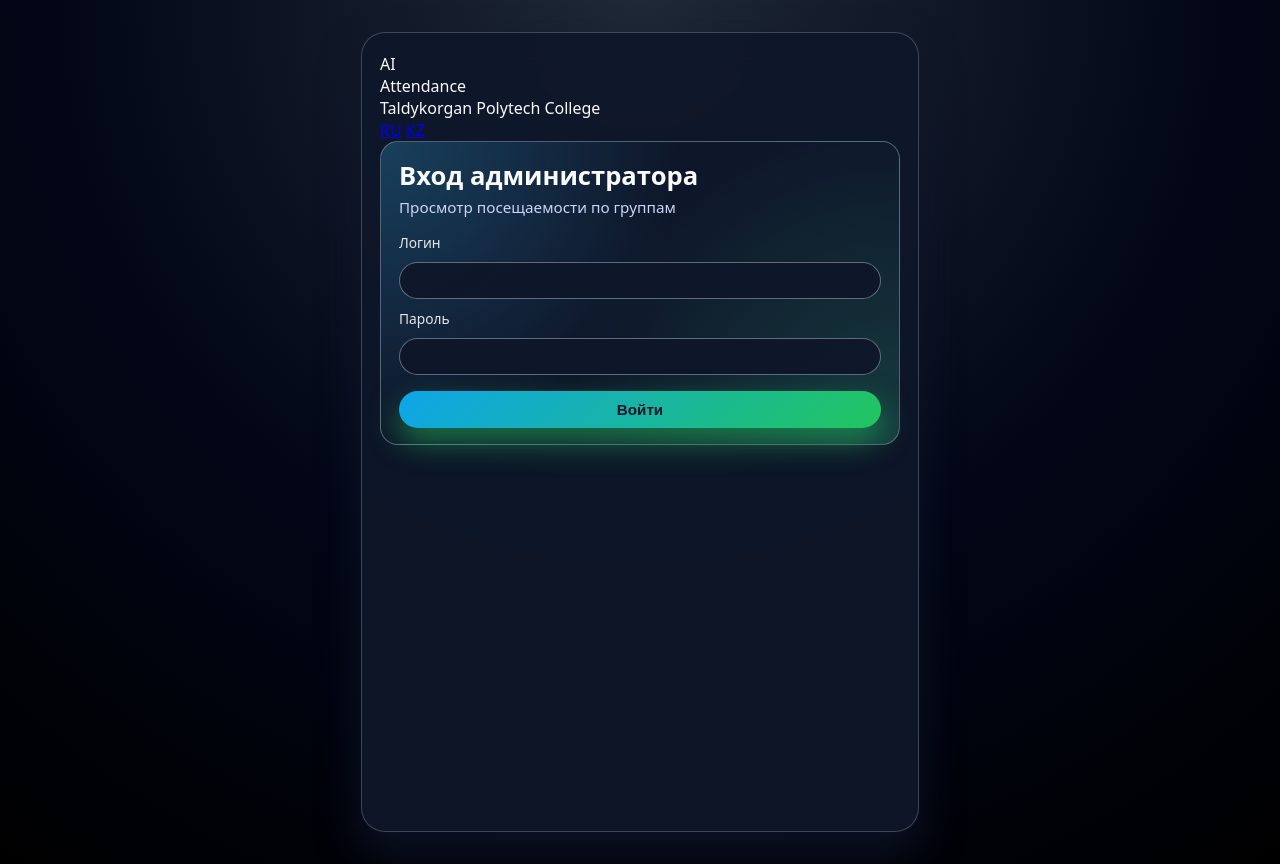
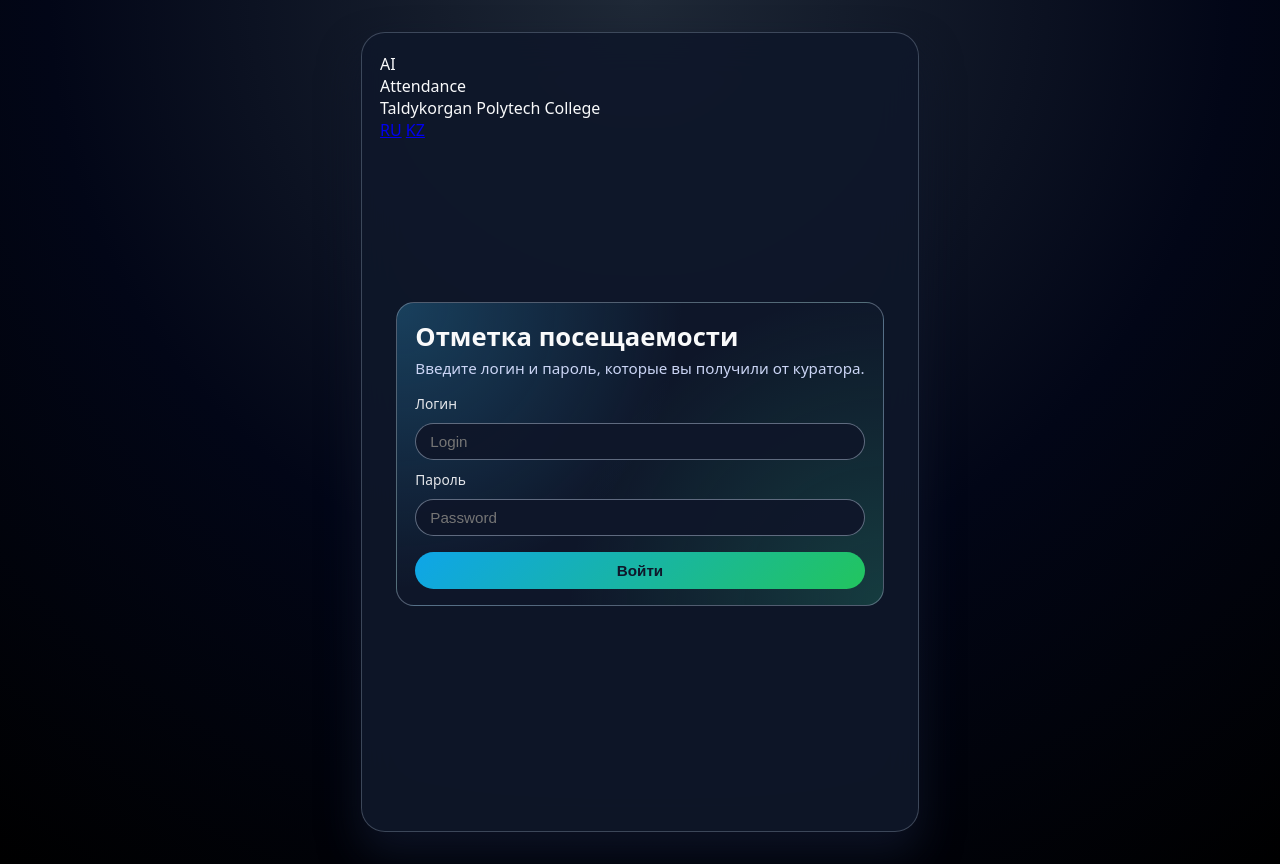
Before and after one commit to zen0zakon-ship-it/AttendanceApp, a FastAPI app: page /admin/login in a window 1280 px wide. Run offline with FastAPI, Linux system fonts and the light colour scheme.

Commit message:
Update admin_login.html

```diff
--- a/templates/admin_login.html
+++ b/templates/admin_login.html
@@ -1,28 +1,54 @@
 {% extends "base.html" %}
 
-{% block title %}Вход администратора{% endblock %}
+{% block title %}
+    {% if lang == 'kk' %}Жүйеге кіру{% else %}Вход в систему{% endif %}
+{% endblock %}
 
 {% block content %}
-<div class="page admin-login-page">
-    <div class="card card-form admin-card animate-fade-up">
-        <h1 class="title">Вход администратора</h1>
-        <p class="subtitle">Просмотр посещаемости по группам</p>
+<div class="page page-center">
+    <section class="card card-form animate-fade-up">
+        <h1 class="title">
+            {% if lang == 'kk' %}Қатысуды белгілеу{% else %}Отметка посещаемости{% endif %}
+        </h1>
+        <p class="subtitle">
+            {% if lang == 'kk' %}
+                Топ жетекшісі берген логин мен құпия сөзді енгізіңіз.
+            {% else %}
+                Введите логин и пароль, которые вы получили от куратора.
+            {% endif %}
+        </p>
 
         {% if error %}
-        <div class="alert alert-error animate-pop">{{ error }}</div>
+        <div class="alert alert-error animate-pop">
+            {{ error }}
+        </div>
         {% endif %}
 
-        <form method="post" action="/admin/login" class="form">
-            <label class="form-label">Логин</label>
-            <input type="text" name="username" class="input" required>
+        <form method="post" action="/login" class="form">
+            <label class="form-label">
+                {% if lang == 'kk' %}Логин{% else %}Логин{% endif %}
+            </label>
+            <input
+                type="text"
+                name="login"
+                class="input input-lg"
+                autocomplete="username"
+                placeholder="Login">
 
-            <label class="form-label">Пароль</label>
-            <input type="password" name="password" class="input" required>
+            <label class="form-label">
+                {% if lang == 'kk' %}Құпия сөз{% else %}Пароль{% endif %}
+            </label>
+            <input
+                type="password"
+                name="password"
+                class="input input-lg"
+                autocomplete="current-password"
+                placeholder="Password">
 
-            <button type="submit" class="btn btn-primary btn-big">
-                Войти
+            <button type="submit" class="btn btn-primary btn-big pulse">
+                {% if lang == 'kk' %}Кіру{% else %}Войти{% endif %}
             </button>
         </form>
-    </div>
+    </section>
 </div>
 {% endblock %}
```
